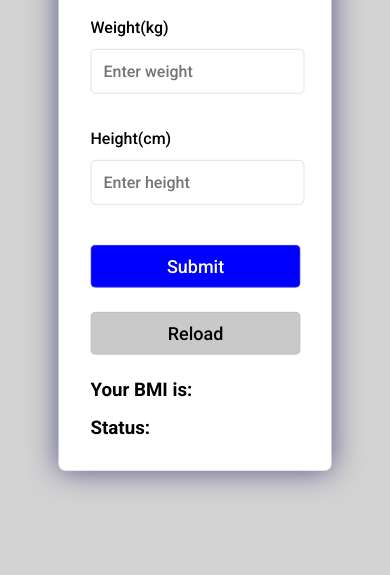
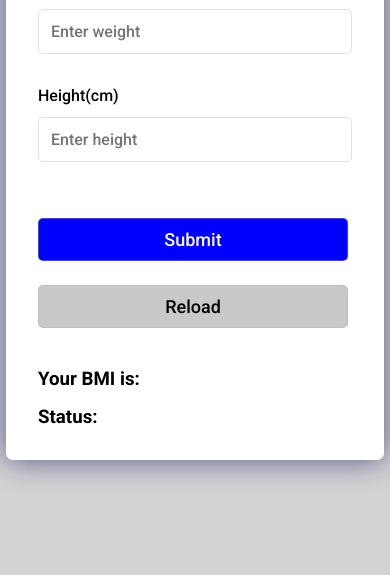
Before and after one commit to Adenike23/BMI-Calculator, a plain HTML site: page index.html in a window 390 px wide. Shown: the part 269-844 px from the top of the page. Drawn offline with Linux system fonts and the light colour scheme.

Commit message:
updated media queries

```diff
--- a/css/style.css
+++ b/css/style.css
@@ -9,8 +9,9 @@ body{
 }
 main{
     background-color: white;
-    margin: 1rem auto;
-    width: 27%;
+    display: flex;
+    flex-direction: column;
+    justify-content: center;
     padding: 2rem;
     border-radius: 7px;
     box-shadow: 0 0 30px rgb(85, 85, 134);
@@ -31,13 +32,13 @@ main > p{
     padding: 6px 0;
 }
 .boxInput{
-    margin: 2.2rem auto;
+    margin: 1rem auto;
 }
 input{
     all: unset;
     display: block;
     margin-top: 12px;
-    width: 90%;
+    width: 20rem;
     border-radius: 5px;
     border: 1px solid rgba(174, 174, 174, 0.368);
     padding: 12px;
@@ -62,35 +63,13 @@ input{
 main h3{
     margin-top: 1rem;
 }
-@media screen and (max-width: 1400px) {
-    main{
-        margin:  1.5rem 0;
+@media screen and (max-width: 480px) {
+    input{
+        width: 18rem;
     }
 }
-@media screen and (max-width: 1110px) {
-    main{
-        width: 32%;
-
+@media screen and (max-width: 375px) {
+    input{
+        width: 13rem;
     }
 }
-@media screen and (max-width: 992px) {
-    main{
-        width: 39%;
-    }
-}
-@media screen and (max-width: 768px) {
-    main{
-        width: 47%;
-    }
-}
-@media screen and (max-width: 600px) {
-    main{
-        width: 55%;
-    }
-}
-@media screen and (max-width: 576px) {
-    main{
-        width: 70%;
-
-    }
-}
```
